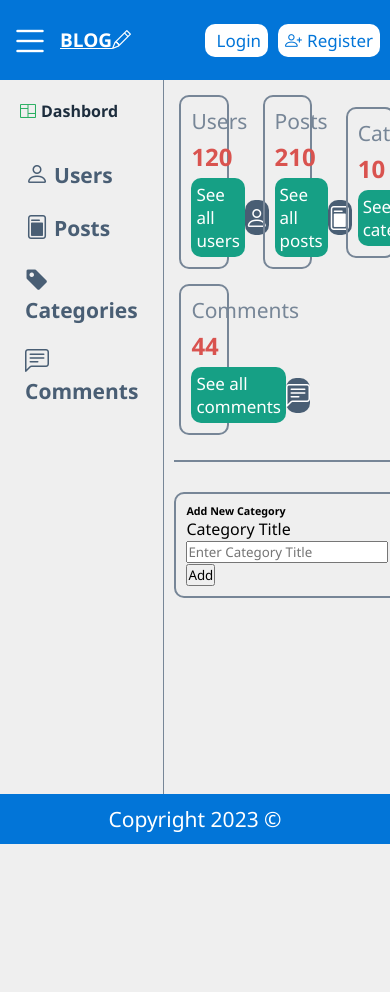
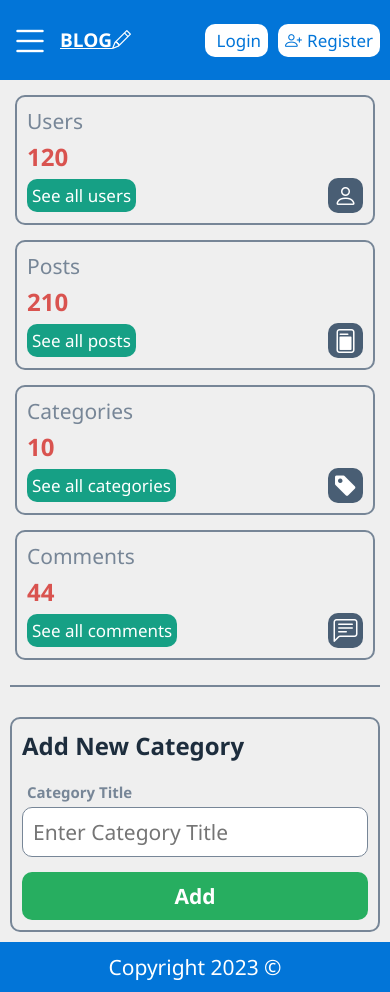
Before and after one commit to Mousa-Ahmed0/full-stack-Blog, a React (Create React App) app in the folder frontend/: page /admin-dashbored in a window 390 px wide. Before the commit the page ends 844 px from the top, so only its background shows below. Built offline with nearby package versions, Linux system fonts and the light colour scheme.

Commit message:
Admin Dashboard Page

```diff
--- a/frontend/src/pages/admin/AddCategoryForm.jsx
+++ b/frontend/src/pages/admin/AddCategoryForm.jsx
@@ -1,11 +1,22 @@
+import { useState } from "react";
+import { toast } from "react-toastify";
+
 const AddCategoryForm = () => {
+    const [title,setTitle]=useState("");
+
+    //Form submit handler
+    const formSubmitHandler=(e)=>{
+        e.preventDefault();
+        if(title.trim()==='') return toast.error("Category title is required");
+        console.log({title});
+    }
     return (
         <div className="add-category">
             <h6 className="add-category-title">Add New Category</h6>
-            <form className="add-category-form">
+            <form onSubmit={formSubmitHandler} >
                 <div className="add-category-form-group">
                     <label htmlFor="title">Category Title</label>
-                    <input type="text" id="title" placeholder="Enter Category Title" />
+                    <input type="text" id="title" placeholder="Enter Category Title" onChange={(e)=>setTitle(e.target.value)}/>
                 </div>
                 <button className="add-category-btn" type="submit">Add </button>
             </form>
--- a/frontend/src/pages/admin/admin.css
+++ b/frontend/src/pages/admin/admin.css
@@ -101,11 +101,68 @@
 .add-category{
     margin: 10px auto;
     margin-top: 20px;
-    widows: 700px;
+    width: 700px;
     border: 2px solid var(--gray-color);
     border-radius: 10px;
     padding: 10px;
 }
 .add-category-title{
+    font-size: 24px;
+    font-weight: 600;
+    color: var(--primary-color);
+    margin-bottom: 15px;
+}
+.add-category-form-group{
+    margin-bottom: 15px;
+    display: flex;
+    flex-direction: column;
 
 }
+.add-category-form-group label{
+    margin: 5px;
+    font-size: 15px;
+    font-weight: 600;
+    color: var(--gray-color);
+}
+.add-category-form-group input{
+    padding: 10px;
+    border: 1px solid var(--gray-color);
+    border-radius: 10px;
+    font-size: 21px;
+}
+.add-category-btn{
+    cursor: pointer;
+    border: none;
+    background-color: var(--green-color);
+    width: 100%;
+    font-size: 21px;
+    font-weight: 600;
+    border-radius: 10px;
+    padding: 10px;
+    color: var(--white-color);
+}
+
+/* media queries */
+@media (max-width:1200px){
+    .admin-main-card{
+        width: 44%;
+    }
+
+}
+@media (max-width:990px){
+    .admin-sidebar{
+        display: none;
+    }
+    .add-category{
+        width: 100%;
+        margin: 0;
+    }
+
+}
+
+@media (max-width:520px){
+    .admin-main-card{
+        width: 100%;
+    }
+
+}
```
